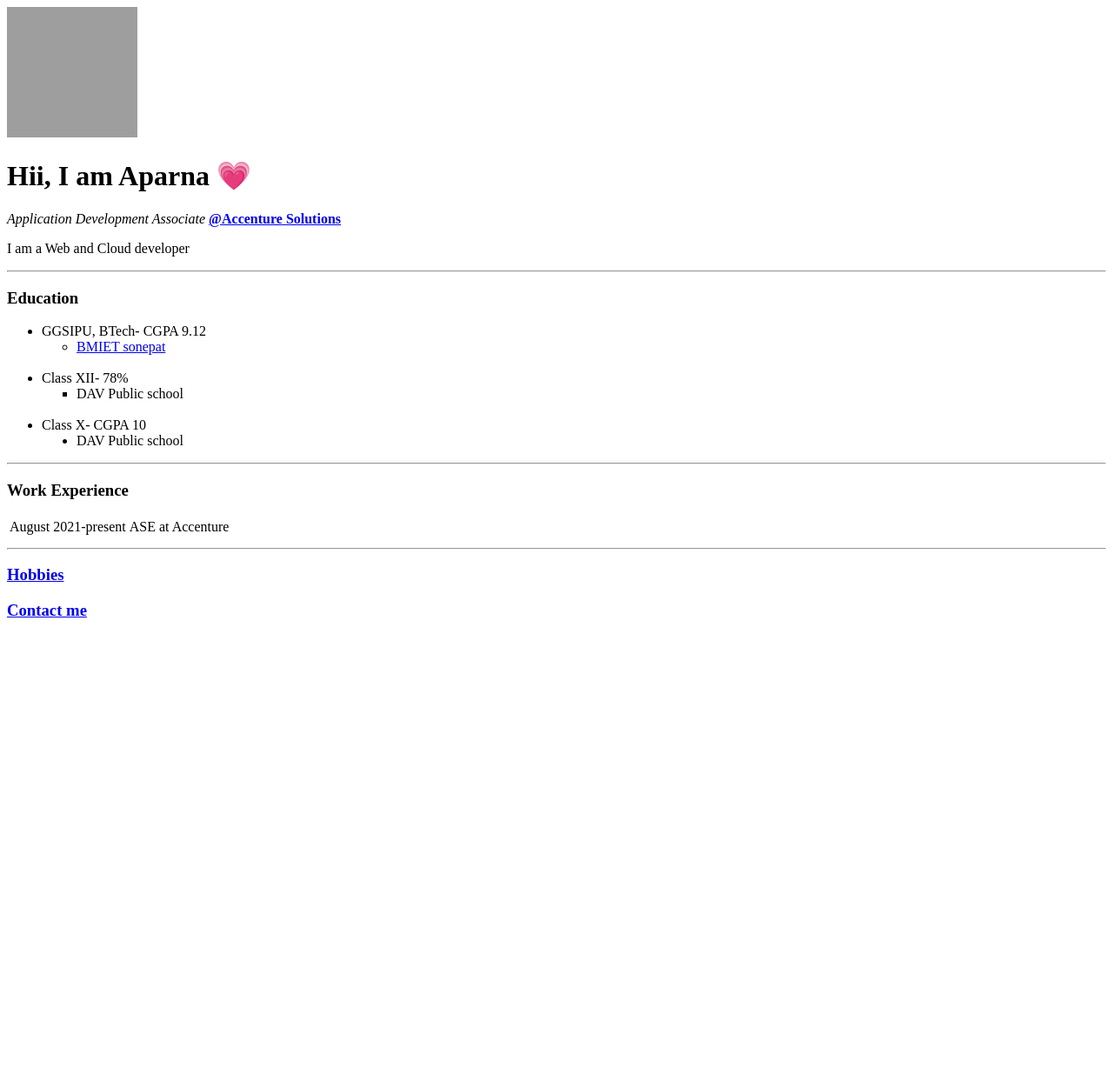
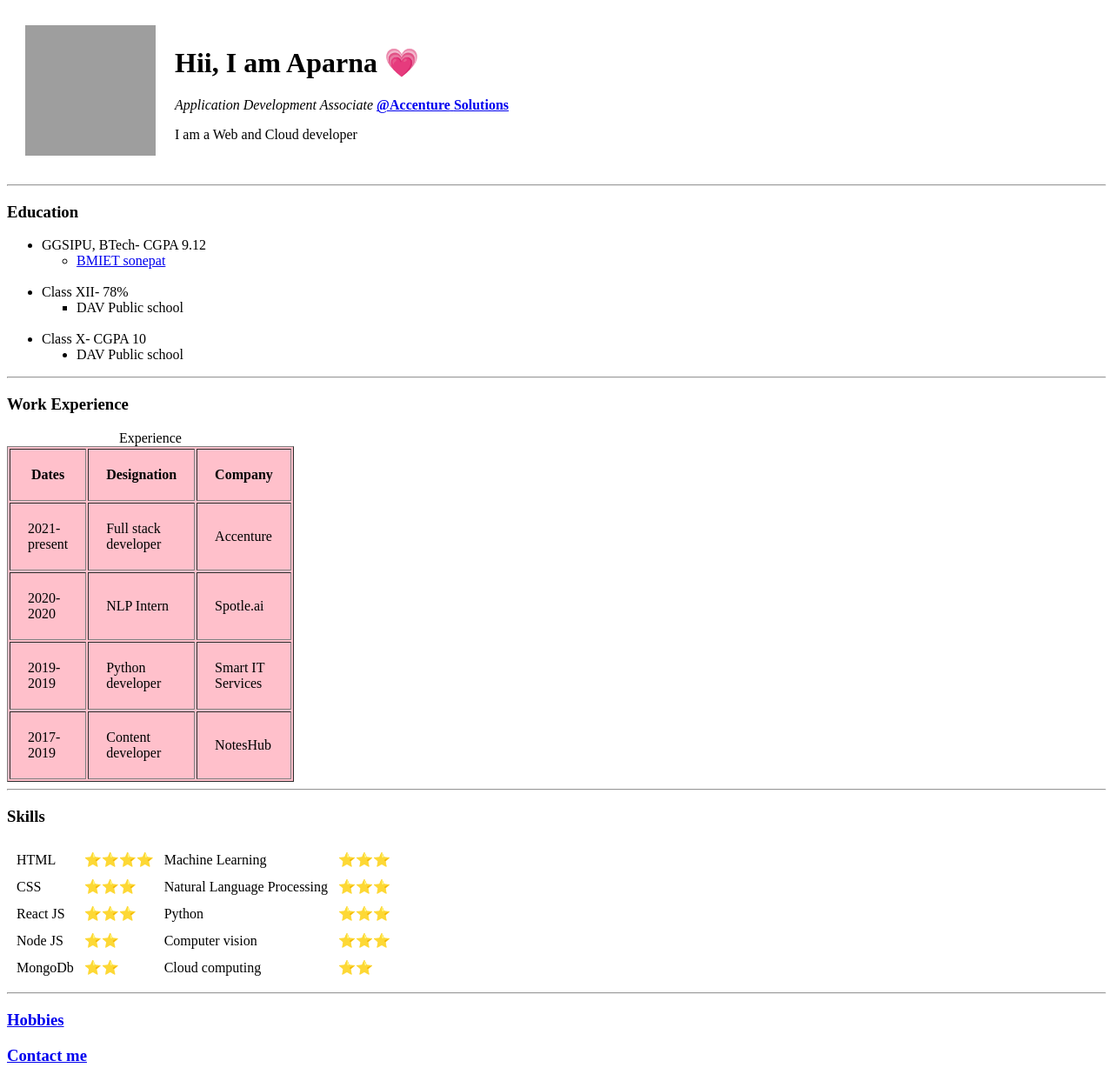
Before and after one commit to aparna2071/Portfolio-using-HTML--Web-dev1, a plain HTML site: page index.html in a window 1280 px wide. Shown: the whole page at 87% size. Before the commit the page ends 800 px from the top, so only its background shows below. Drawn offline with Linux system fonts and the light colour scheme; grey boxes are pictures that could not be loaded.

Commit message:
Add files via upload

```diff
--- a/index.html
+++ b/index.html
@@ -6,10 +6,20 @@
     <title>Aparna's Personal website</title>
 </head>
 <body>
-    <img src="Aparna.png" alt="Aparna's pic" height="150" width="150">
-    <h1>Hii, I am Aparna 💗</h1>
+    <table cellspacing="20">  <!-- to place my designation and company on right of my pic I made a table with 1 row and 2 data values
+                                   used cellspacing to separate img and designation details with a space-->
+        <tr>
+            <td><img src="Aparna.png" alt="Aparna's pic" height="150" width="150"></td>
+            <td><h1>Hii, I am Aparna 💗</h1>
+                <em>Application Development Associate </em><a href="https://www.accenture.com/in-en"><strong>@Accenture</strong> <b>Solutions</b></a><br>
+                <p>I am a Web and Cloud developer</p>
+            </td>
+        </tr>
+    </table>
+    <!-- <img src="Aparna.png" alt="Aparna's pic" height="150" width="150"> -->
+    <!-- <h1>Hii, I am Aparna 💗</h1>
     <em>Application Development Associate </em><a href="https://www.accenture.com/in-en"><strong>@Accenture</strong> <b>Solutions</b></a><br>
-    <p>I am a Web and Cloud developer</p>
+    <p>I am a Web and Cloud developer</p> -->
     <hr>
     <p><h3>Education</h3>
         <ul>
@@ -42,13 +52,36 @@
         </ul>
         <hr>
         <h3>Work Experience</h3>
-        <table>
+        <table border="1" align bgcolor="pink" cellpadding="20" width="100">
+            <caption>Experience</caption>
+            <th>Dates</th>
+            <th>Designation</th><th>Company</th>
+            <colgroup>
+                <col span="2">
+              </colgroup>
+
             <tr>
-                <td>August 2021-present</td> <td>ASE at Accenture</td>
+                <td>2021-present</td> <td>Full stack developer</td><td>Accenture</td>
             </tr>
-            <tr>
-                <td></td>
-            </tr>
+             <tr>
+                <td>2020-2020</td><td>NLP Intern</td><td>Spotle.ai</td>
+             </tr>
+             <tr>
+                 <td>2019-2019</td><td>Python developer</td><td>Smart IT Services</td>
+             </tr>
+             <tr>
+                 <td>2017-2019</td><td>Content developer</td><td>NotesHub</td>
+             </tr>
+
+        </table>
+        <hr>
+        <h3>Skills</h3>
+        <table cellspacing="10">
+            <tr><td>HTML</td><td>⭐⭐⭐⭐</td><td>Machine Learning</td><td>⭐⭐⭐</td></tr> <!-- can also use nested tables(i.e. 2 or more tables) -->
+                <tr><td >CSS</td><td>⭐⭐⭐</td><td>Natural Language Processing</td><td>⭐⭐⭐</td></tr>
+                <tr><td >React JS</td><td>⭐⭐⭐</td><td>Python</td><td>⭐⭐⭐</td></tr>
+                <tr><td >Node JS</td><td>⭐⭐</td><td>Computer vision</td><td>⭐⭐⭐</td></tr>
+                <tr><td >MongoDb</td><td>⭐⭐</td></td><td>Cloud computing</td><td>⭐⭐</td></tr>
         </table>
         <hr>
         <a href="hobbies.html"><h3>Hobbies</h3></a>
```
